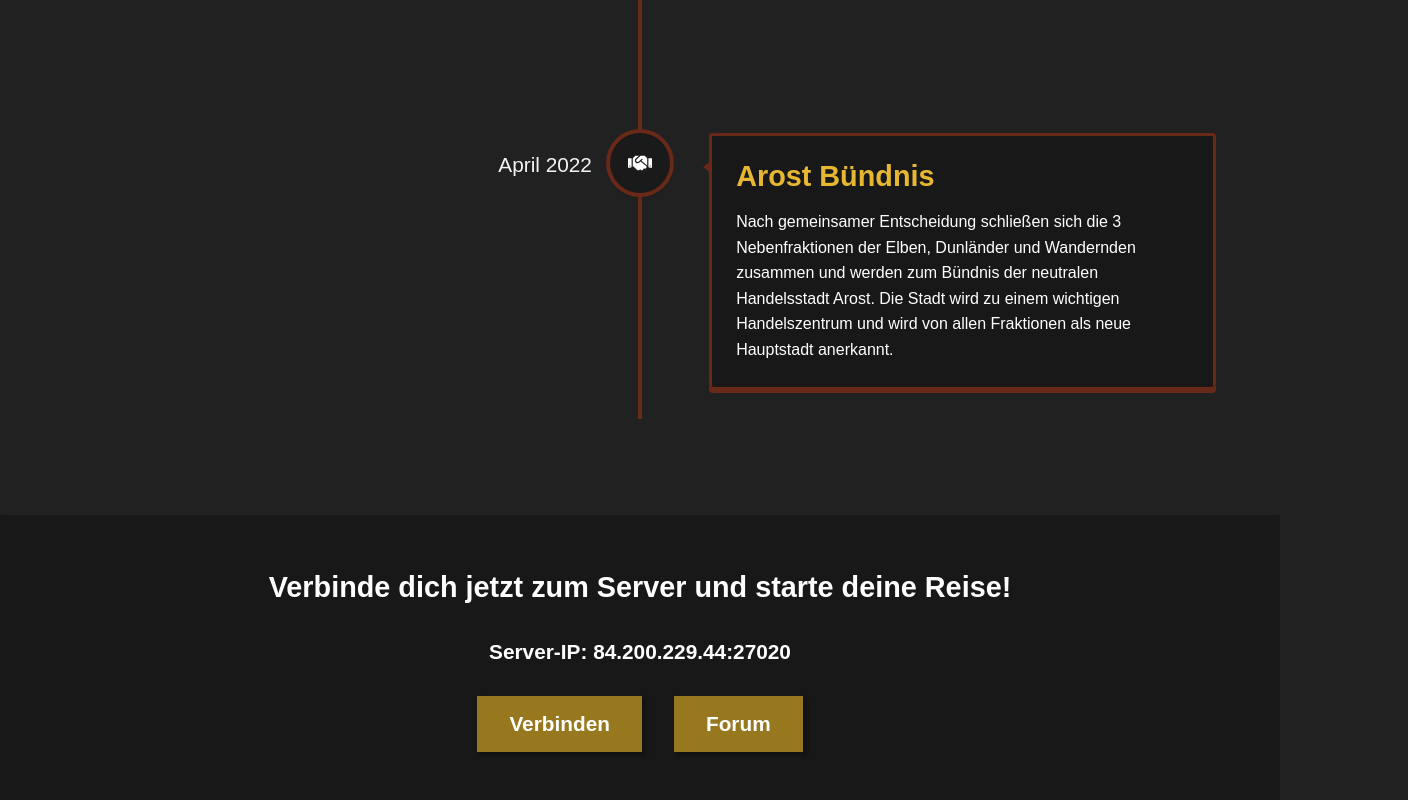
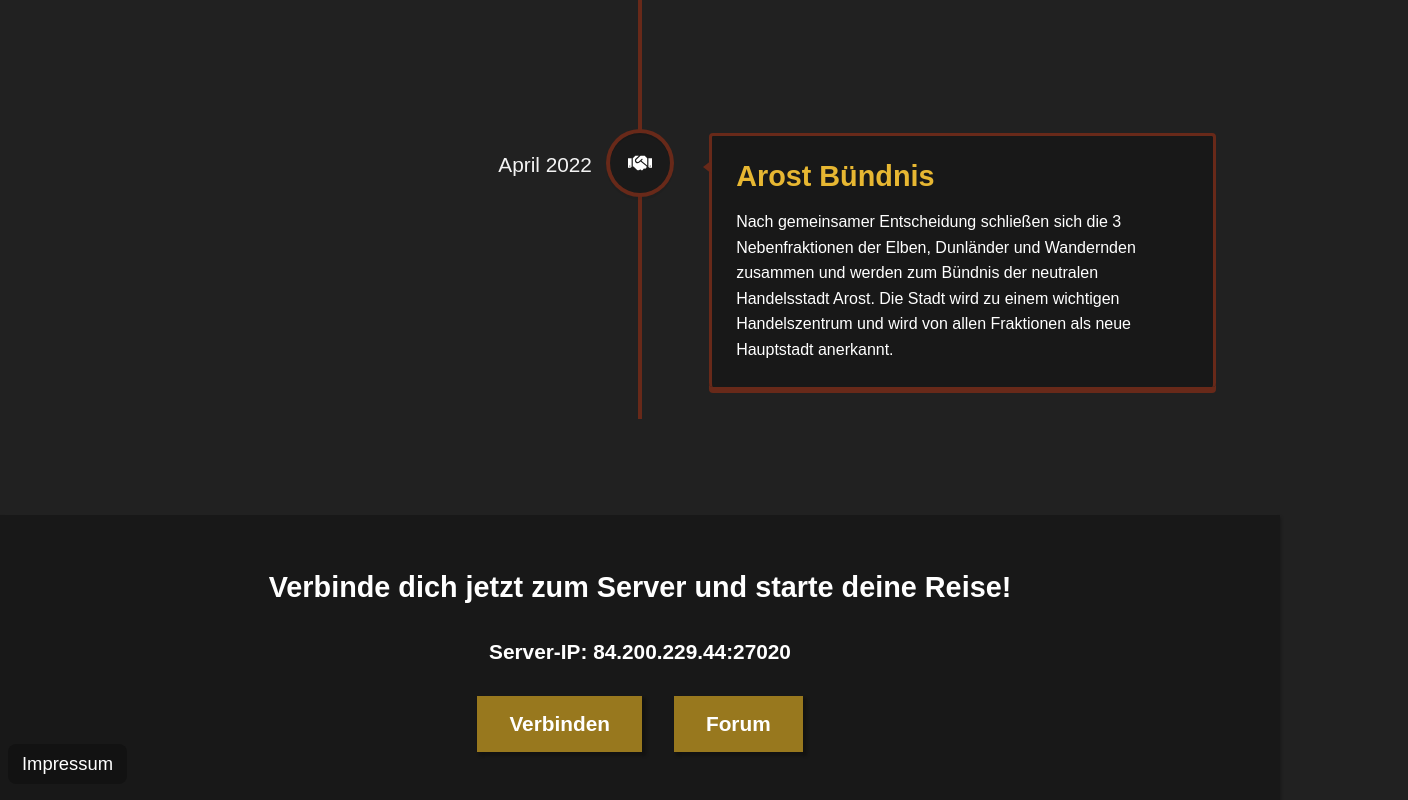
Before and after one commit to DannyINF/maw-rp-de, a Next.js app: page / in a window 1280 px wide. Shown: the part 7018-7818 px from the top of the page, 1408 px wide, since content can reach past the window. Built offline with nearby package versions, Linux system fonts and the light colour scheme.

Commit message:
feat(impressum) added impressum

```diff
--- /dev/null
+++ b/src/components/impressum/impressum.module.scss
@@ -0,0 +1,49 @@
+.impressum-container {
+	margin: var(--spacing-small);
+	background-color: var(--bg-black-transparent);
+	border-radius: var(--spacing-small);
+	padding: var(--spacing-small);
+	width: fit-content;
+	margin-top: calc(var(--spacing-large) * -1.75);
+}
+
+.impressum-button {
+	background-color: transparent;
+	border: none;
+	color: var(--text-light);
+	font-family: var(--font-family);
+	font-size: var(--font-size-medium-text);
+	cursor: pointer;
+	outline: none;
+
+	&:hover {
+		color: var(--accent-color-primary);
+	}
+}
+
+.modalContent {
+	h3 {
+		font-size: var(--font-size-large-text);
+		font-weight: var(--font-weight-bold);
+		margin-top: 0;
+	}
+
+	h4 {
+		font-size: var(--font-size-medium-text);
+		font-weight: var(--font-weight-bold);
+		margin-top: var(--spacing-large);
+		margin-bottom: var(--spacing-small);
+	}
+
+	h5 {
+		font-size: var(--font-size-small-text);
+		font-weight: var(--font-weight-bold);
+		margin-top: 0;
+	}
+
+	a {
+		color: var(--accent-color-primary);
+		text-decoration: none;
+		font-weight: var(--font-weight-bold);
+	}
+}
--- /dev/null
+++ b/src/components/impressum/impressum.tsx
@@ -0,0 +1,78 @@
+import React from 'react';
+import { useModal } from '../../context/modalContext';
+import styles from './impressum.module.scss';
+
+const Impressum: React.FC = () => {
+	const { openModal } = useModal();
+
+	const openImpressumModal = () => {
+		openModal(
+			'Impressum',
+			<div className={styles.modalContent}>
+				<h3>Allgemeine Informationen</h3>
+				<h4>Name und Anschrift</h4>
+				<p>
+					Angaben gemäß § 5 TMG
+					<br />
+					Schüßeler, Schober &amp; Schober GbR
+					<br />
+					Saxoniastraße, 22
+					<br />
+					01159 Dresden
+				</p>
+				<h4>Vertreten durch:</h4>
+				<p>
+					Philipp Schüßeler
+					<br />
+					Danny Schober
+					<br />
+					Maurice Schober
+				</p>
+				<h4>E-Mail-Adresse</h4>
+				<p>forum@mythenauswesternis.de</p>
+				<h4>Telefon</h4>
+				<p>+4915159475480</p>
+				<h4>Umsatzsteuer-Identifikationsnummer</h4>
+				<p>
+					Umsatzsteuer-Identifikationsnummer gemäß § 27a UStG:
+					DE358042085
+				</p>
+				<h4>Weitere Informationen</h4>
+				<h5>EU-Streitschlichtung</h5>
+				<p>
+					Die Europäische Kommission stellt eine Plattform zur
+					Online-Streitbeilegung (OS) bereit:{' '}
+					<a
+						href="https://ec.europa.eu/consumers/odr/"
+						target="_blank"
+						rel="noopener noreferrer"
+					>
+						https://ec.europa.eu/consumers/odr/
+					</a>
+					. Unsere E-Mail-Adresse finden Sie oben im Impressum.
+				</p>
+				<h5>
+					Verbraucher­streit­beilegung/Universal­schlichtungs­stelle
+				</h5>
+				<p>
+					Wir sind nicht bereit oder verpflichtet, an
+					Streitbeilegungsverfahren vor einer
+					Verbraucherschlichtungsstelle teilzunehmen.
+				</p>
+			</div>
+		);
+	};
+
+	return (
+		<div className={styles['impressum-container']}>
+			<button
+				className={styles['impressum-button']}
+				onClick={openImpressumModal}
+			>
+				Impressum
+			</button>
+		</div>
+	);
+};
+
+export default Impressum;
--- a/src/pages/index.tsx
+++ b/src/pages/index.tsx
@@ -11,6 +11,8 @@ import { historyList } from '@/content/historyList';
 import Connect from '@/components/connect/connect';
 import getConfig from 'next/config';
 import dynamic from 'next/dynamic';
+import Impressum from '@/components/impressum/impressum';
+import { ModalProvider } from '@/context/modalContext';
 
 const Login = dynamic(
 	() => import('@/components/login/login').then(mod => mod.Login),
@@ -56,8 +58,11 @@ export default function Home() {
 				/>
 			</Head>
 			<main>
+				<ModalProvider>
 					{NEXT_LOGIN_ENABLED == 'true' && !isAuthenticated ? (
-					<Login onLoginSuccess={() => setIsAuthenticated(true)} />
+						<Login
+							onLoginSuccess={() => setIsAuthenticated(true)}
+						/>
 					) : (
 						<>
 							<Header />
@@ -70,6 +75,8 @@ export default function Home() {
 							</div>
 						</>
 					)}
+					<Impressum />
+				</ModalProvider>
 			</main>
 		</>
 	);
```
Lines whose indentation alone changed are shown as unchanged.
